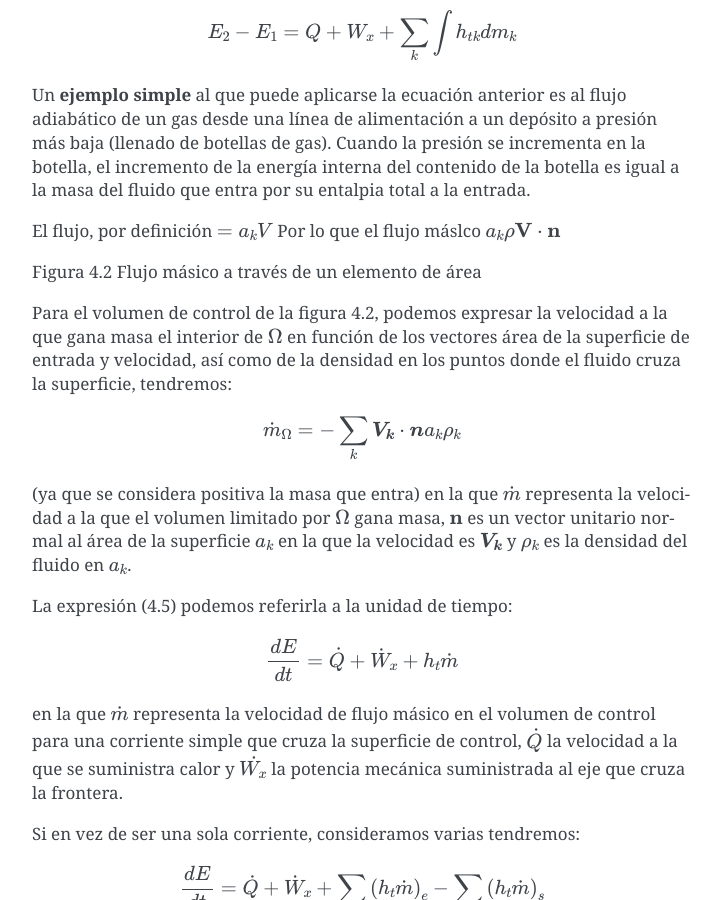
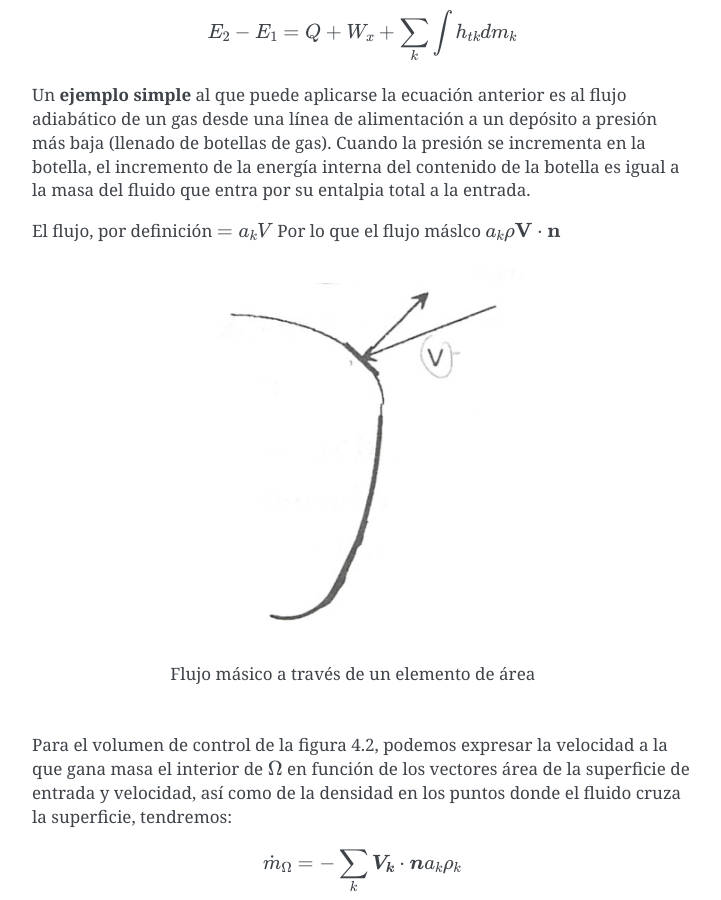
Before and after one commit to mantielero/termodinamica, a Sphinx documentation site: the page built from source/sistemas_abiertos_primer_principio.rst, in a window 1280 px wide and 900 px high, scrolled down 3322 px. Shown: the whole window, without its empty margins (388-1109 px from the left). Built offline with Sphinx 7.4.7, drawn with Linux system fonts in a browser that asks for light colours; pages that are not in the unit, such as notebooks, are missing from menus.

Commit message:
Update sistemas_abiertos_primer_principio.rst

```diff
--- a/source/sistemas_abiertos_primer_principio.rst
+++ b/source/sistemas_abiertos_primer_principio.rst
@@ -143,9 +143,15 @@ Un **ejemplo simple** al que puede aplicarse la ecuación anterior es al flujo a
 
 
 
+
+
 El flujo, por definición :math:`= a_k V` Por lo que el flujo máslco :math:`a_k \rho \textbf{V} \cdot \textbf{n}`
 
-Figura 4.2 Flujo másico a través de un elemento de área
+.. figure:: ./img/flujo_masico.png
+   :width: 50%
+   :align: center
+
+   Flujo másico a través de un elemento de área
 
 Para el volumen de control de la figura 4.2, podemos expresar la velocidad a la que gana masa el interior de :math:`\Omega` en función de los vectores área de la superficie de entrada y velocidad, así como de la densidad en los puntos donde el fluido cruza la superficie, tendremos:
 
```
